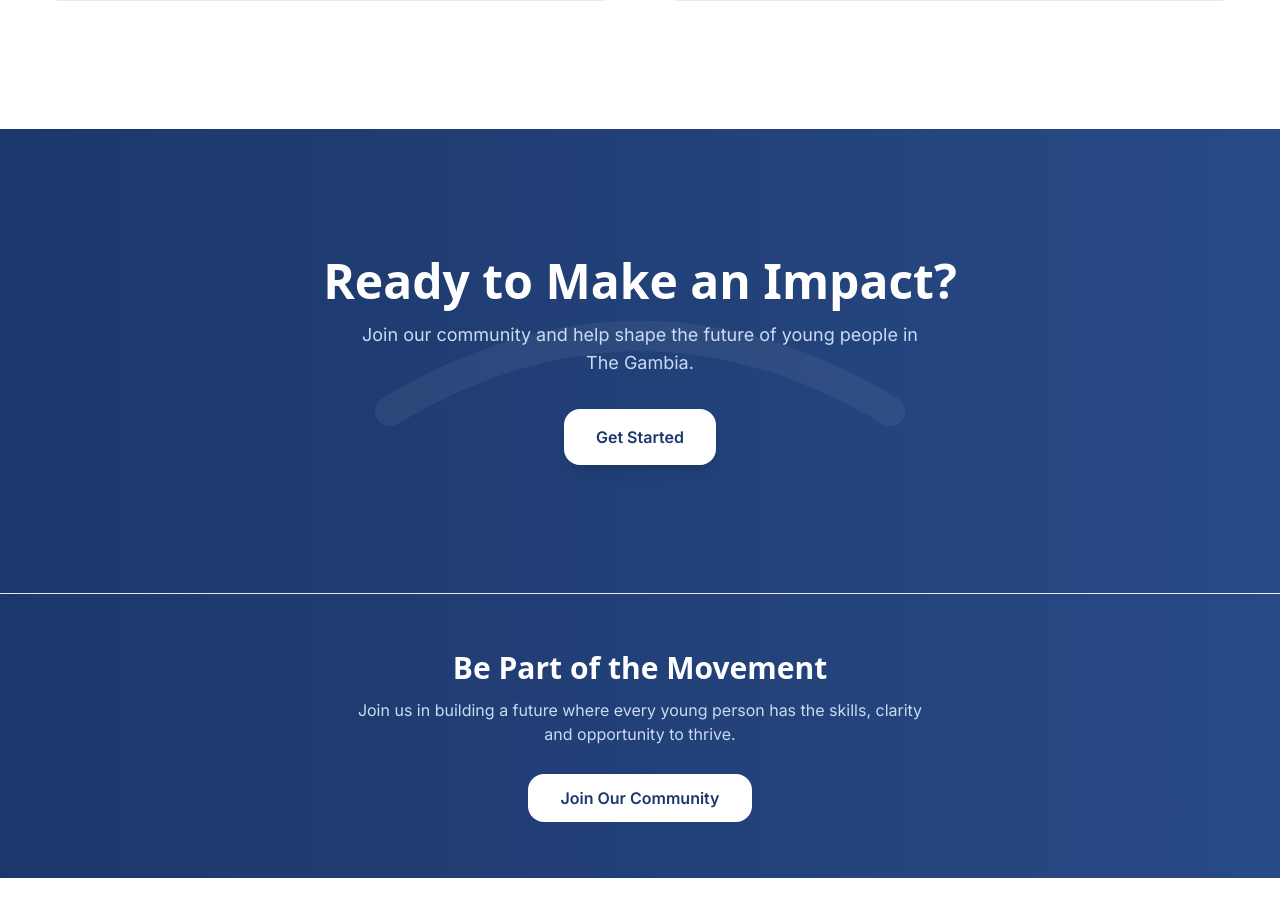
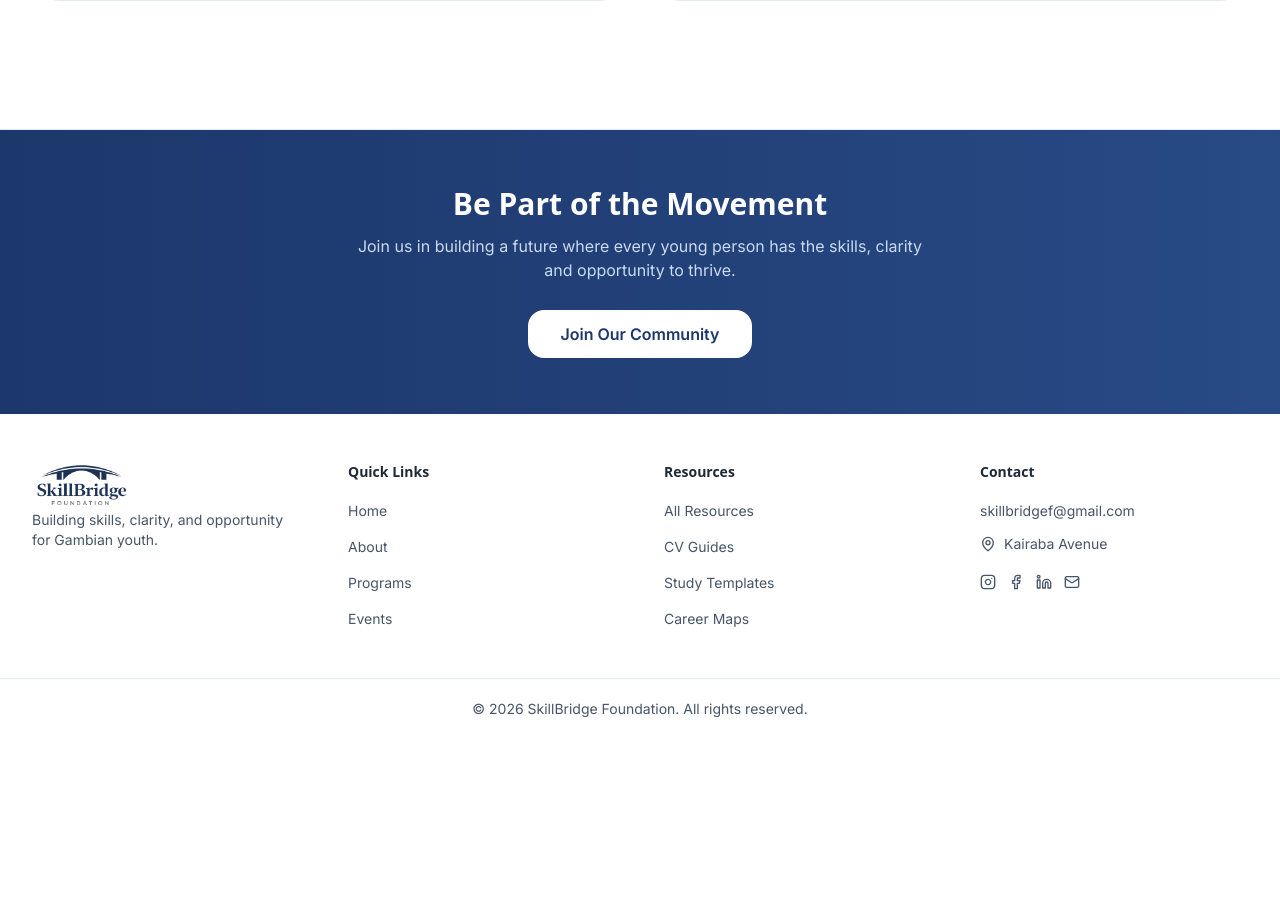
Before and after one commit to BailoDev/skillbridgefoundation, a Next.js app: page /community in a window 1280 px wide. Shown: the part 1226-2143 px from the top of the page. After the commit the page ends 1965 px from the top, so only its background shows below. Built offline with nearby package versions, Linux system fonts and the light colour scheme; a web font is replaced by a local one.

Commit message:
feat: remove CTA section from CommunityPage component

```diff
--- a/app/community/page.tsx
+++ b/app/community/page.tsx
@@ -96,47 +96,6 @@ export default function CommunityPage() {
       </section>
 
       {/* CTA Section */}
-      <section className="py-20 lg:py-32 relative overflow-hidden">
-        <div className="absolute inset-0 bg-gradient-to-r from-navy to-blue-secondary" />
-        <div className="absolute inset-0">
-          <svg
-            className="absolute top-1/2 left-1/2 -translate-x-1/2 -translate-y-1/2 w-[600px] h-[300px] opacity-5"
-            viewBox="0 0 600 300"
-            fill="none"
-          >
-            <path
-              d="M50 200 Q300 50 550 200"
-              stroke="white"
-              strokeWidth="30"
-              fill="none"
-              strokeLinecap="round"
-            />
-          </svg>
-        </div>
-
-        <div className="relative z-10 mx-auto max-w-7xl px-4 sm:px-6 lg:px-8">
-          <motion.div
-            initial={{ opacity: 0, y: 20 }}
-            whileInView={{ opacity: 1, y: 0 }}
-            viewport={{ once: true }}
-            transition={{ duration: 0.5 }}
-            className="text-center"
-          >
-            <h2 className="text-3xl sm:text-4xl lg:text-5xl font-bold text-white">
-              Ready to Make an Impact?
-            </h2>
-            <p className="mt-4 text-lg text-blue-light/90 max-w-xl mx-auto">
-              Join our community and help shape the future of young people in The Gambia.
-            </p>
-            <Link
-              href="/contact"
-              className="inline-flex items-center justify-center mt-8 px-8 py-4 bg-white text-navy font-semibold rounded-xl hover:bg-blue-light transition-colors shadow-lg"
-            >
-              Get Started
-            </Link>
-          </motion.div>
-        </div>
-      </section>
     </>
   )
 }
```
